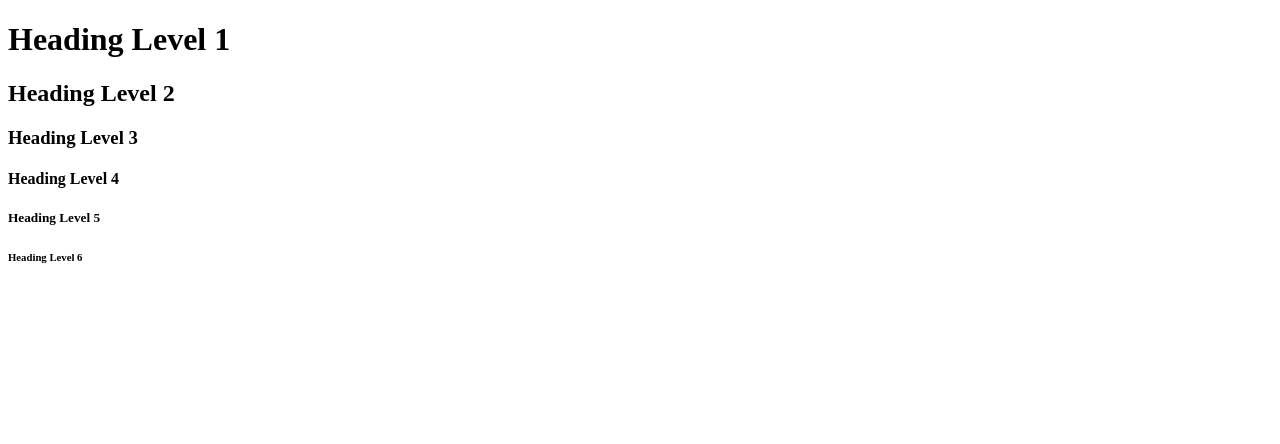
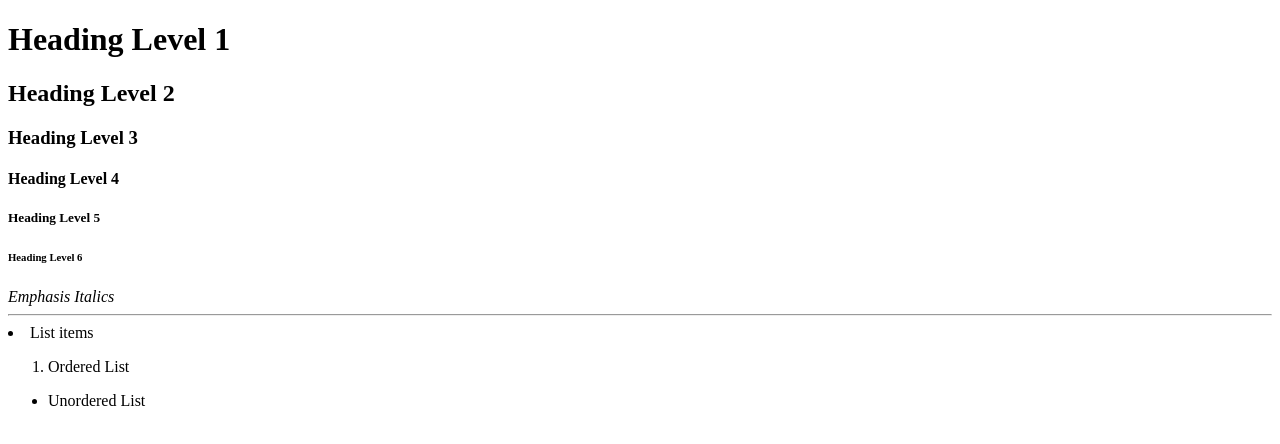
Before and after one commit to nivemara/webdevpract, a plain HTML site: page html-codebook.html in a window 1280 px wide. Drawn offline with Linux system fonts and the light colour scheme.

Commit message:
Update html-codebook.html

```diff
--- a/html-codebook.html
+++ b/html-codebook.html
@@ -5,11 +5,11 @@
     <meta charset="UTF-8">
     <meta http-equiv="X-UA-Compatible" content="IE=edge">
     <meta name="viewport" content="width=device-width, initial-scale=1.0">
-    <title>Code Playbook</title>
+    <title>HTML Codebook</title>
 </head>
 
 <body>
-    <!--Heading Levels-->
+    <!-- Heading Levels -->
     <h1>Heading Level 1</h1>
     <h2>Heading Level 2</h2>
     <h3>Heading Level 3</h3>
@@ -17,6 +17,22 @@
     <h5>Heading Level 5</h5>
     <h6>Heading Level 6</h6>
 
+    <!-- em instead of i for emphasis -->
+    <em>Emphasis</em>
+    <i>Italics</i>
+
+    <!-- Horizontal Line -->
+    <hr>
+
+    <!-- Lists -->
+
+    <li>List items</li>
+    <ol>
+        <li>Ordered List</li>
+    </ol>
+    <ul>
+        <li>Unordered List</li>
+    </ul>
 
 </body>
 
```
